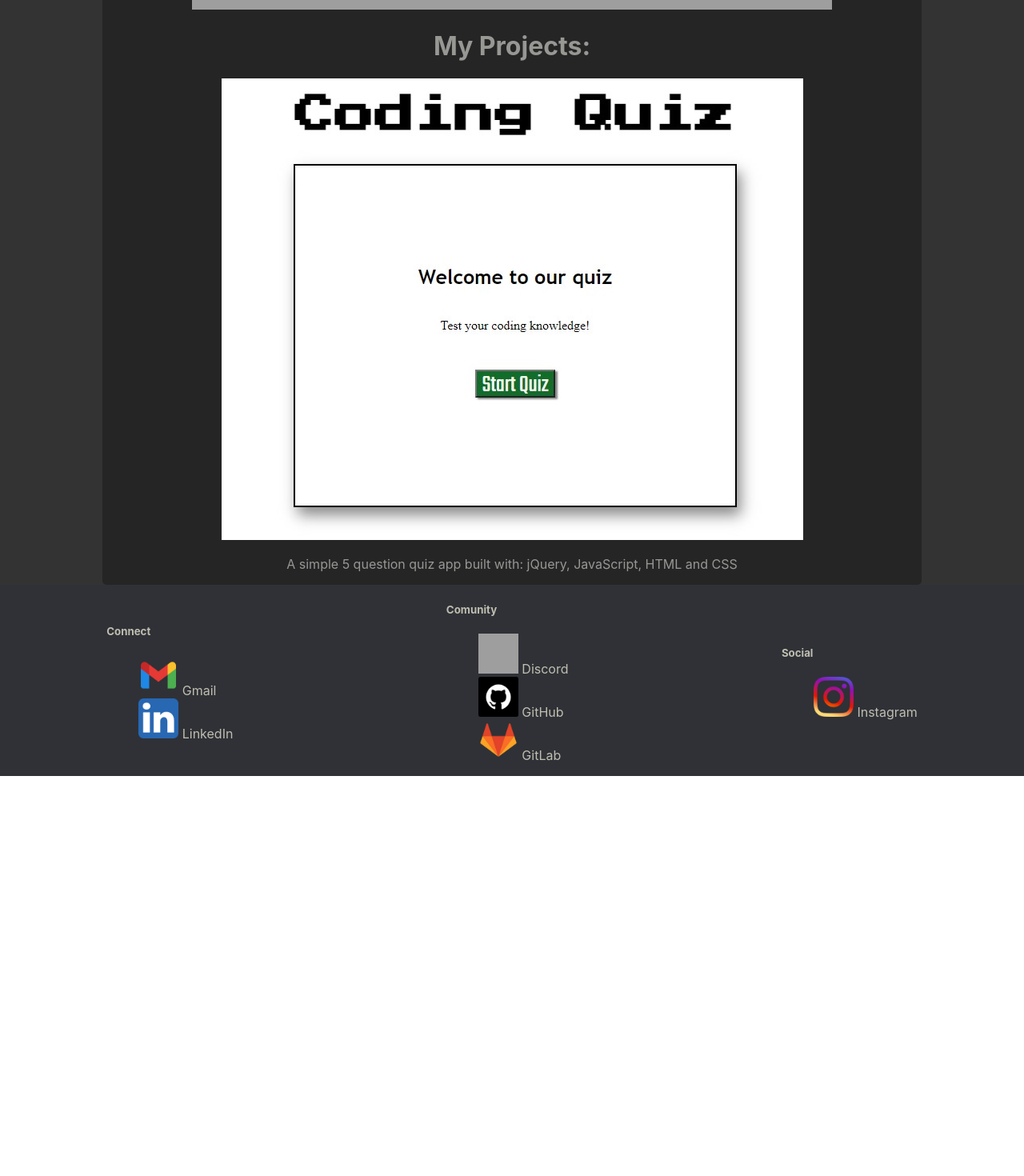
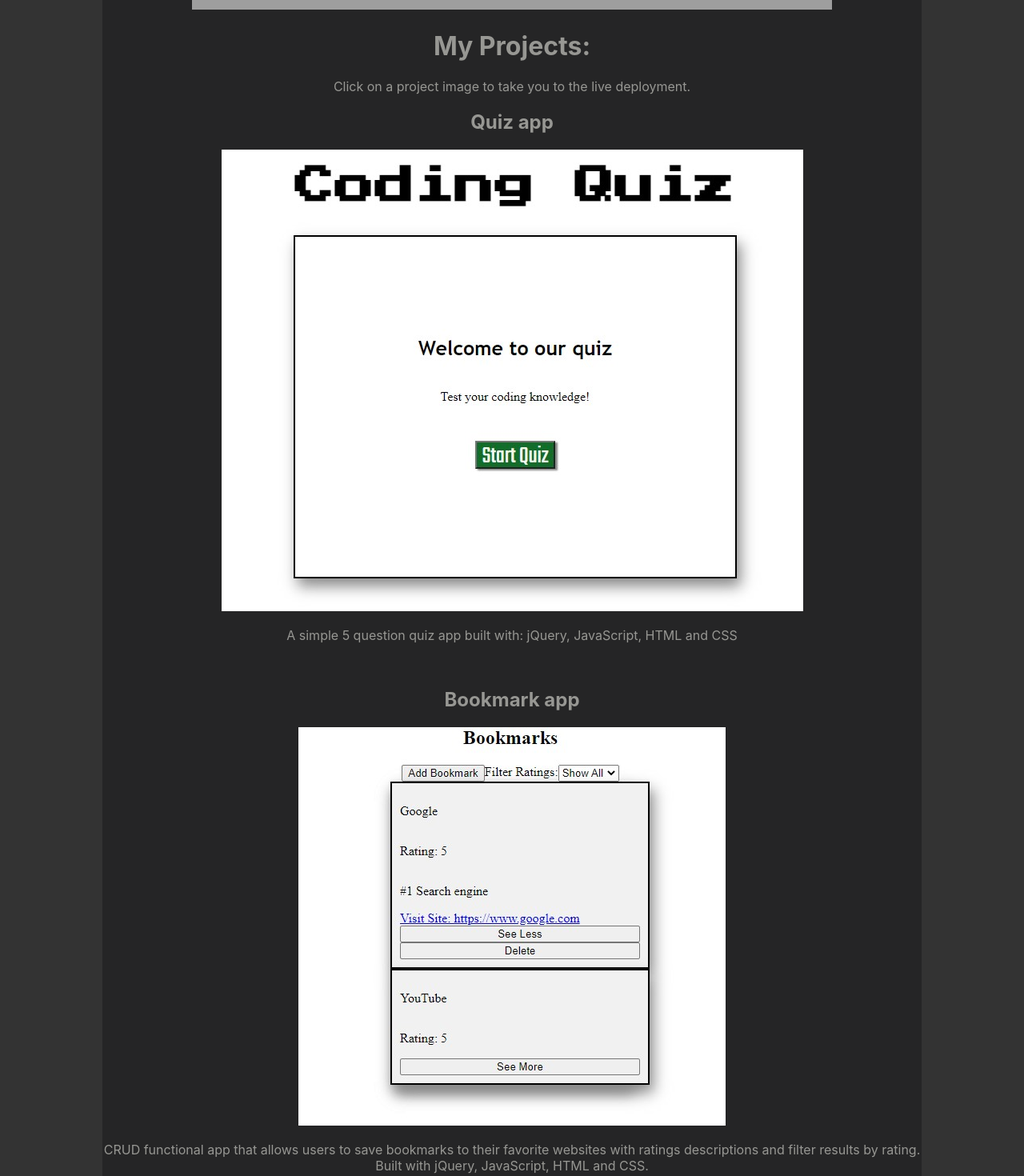
Before and after one commit to Douglas4739/DouglasEde.com, a React (Create React App) app: page /Programing in a window 1280 px wide. Shown: the part 2220-3690 px from the top of the page at 80% size. Before the commit the page ends 3190 px from the top, so only its background shows below. Built offline with nearby package versions, Linux system fonts and the light colour scheme; grey boxes are pictures that could not be loaded.

Commit message:
added Bookmark app to Projects

```diff
--- a/src/Programing.js
+++ b/src/Programing.js
@@ -56,7 +56,8 @@ function Programing() {
       </div>
       <div className="Projects">
         <h1>My Projects:</h1>
-
+        <p>Click on a project image to take you to the live deployment.</p>
+        <h2>Quiz app</h2>
         <a href="https://douglas4739.github.io/Quiz-App/">
           <img src="codingquiz.jpg" alt="quiz" />
         </a>
@@ -64,6 +65,13 @@ function Programing() {
           A simple 5 question quiz app built with: jQuery, JavaScript, HTML and
           CSS
         </p>
+        <br />
+        <h2>Bookmark app</h2>
+        <a href="https://douglas4739.github.io/Bookmark-App/">
+          <img src="Bookmarks.jpg" alt="quiz" />
+        </a>
+        <p>CRUD functional app that allows users to save bookmarks to their favorite websites with ratings descriptions and filter results by rating.
+           Built with jQuery, JavaScript, HTML and CSS.</p>
       </div>
     </div>
   );
```
Also changed, not shown: public/Bookmarks.jpg (added).
